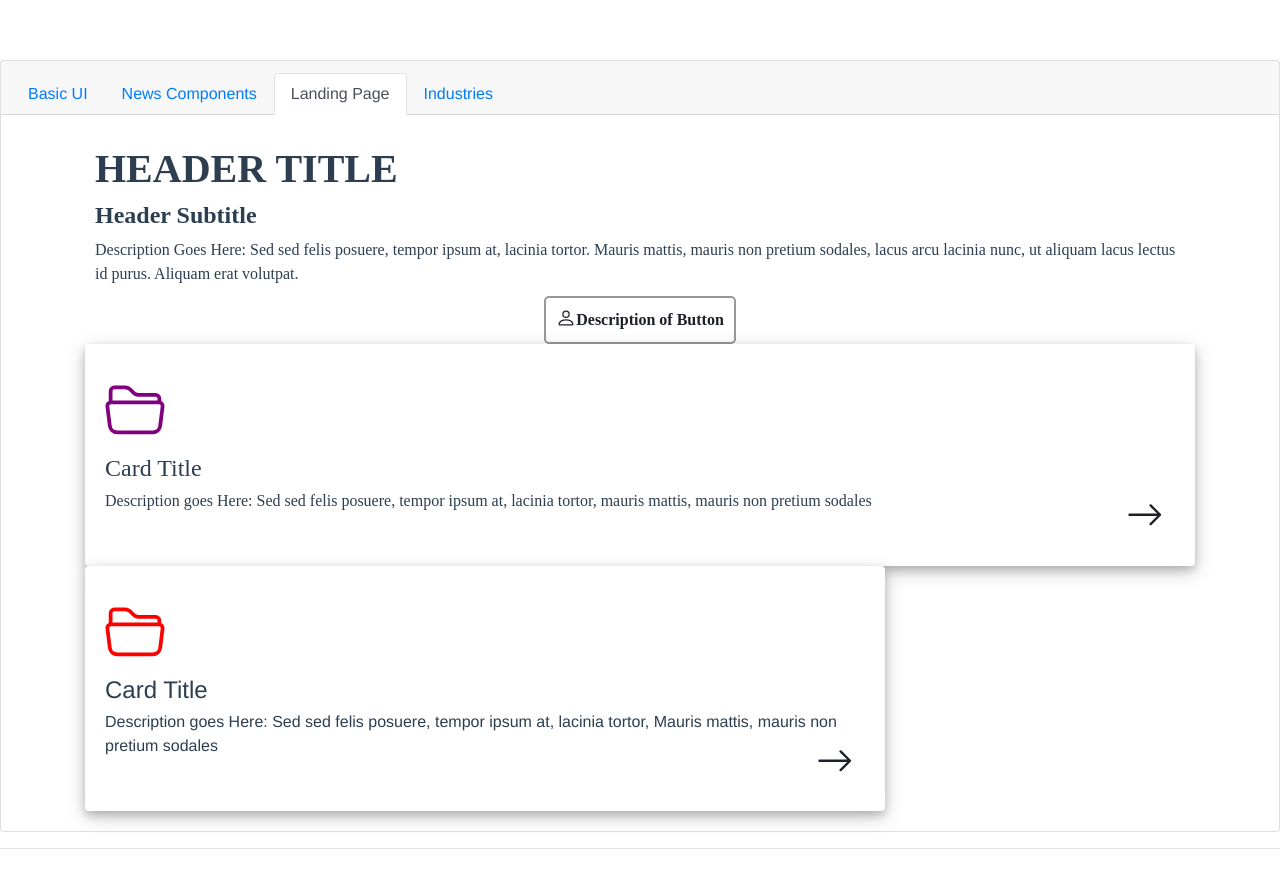
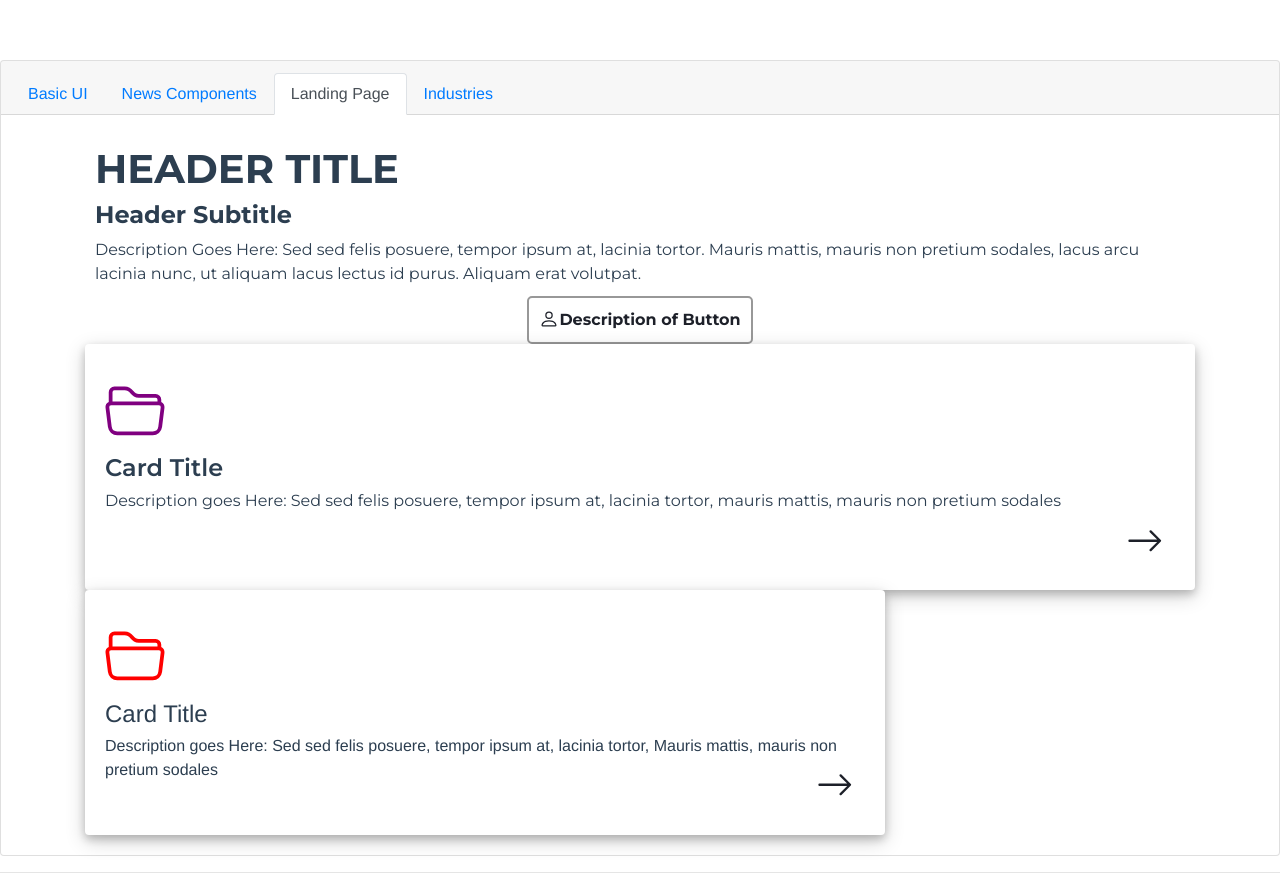
Before and after one commit to Impakter/SHARED.UI, a Vue app: page / in a window 1280 px wide. Both pictures are taken after a click on the tab "Landing Page". Before the commit the page ends 865 px from the top, so only its background shows below. Built offline with nearby package versions, Linux system fonts and the light colour scheme.

Commit message:
Adding google Font and adding icon attribute for card component

```diff
--- a/public/index.html
+++ b/public/index.html
@@ -5,7 +5,11 @@
     <meta http-equiv="X-UA-Compatible" content="IE=edge">
     <meta name="viewport" content="width=device-width,initial-scale=1.0">
     <link rel="icon" href="<%= BASE_URL %>favicon.ico">
+
     <title><%= htmlWebpackPlugin.options.title %></title>
+    <link rel="preconnect" href="https://fonts.gstatic.com">
+    <link href="https://fonts.googleapis.com/css2?family=Montserrat:ital,wght@0,100;0,200;0,300;0,400;0,500;0,600;0,700;0,800;0,900;1,100;1,200;1,300;1,400;1,500;1,600;1,700;1,800;1,900&display=swap" rel="stylesheet">
+
   </head>
   <body>
     <noscript>
--- a/src/App.vue
+++ b/src/App.vue
@@ -17,7 +17,7 @@
          <b-container>
           <header-description :headerTitle="'Header Title'" :headerSubtitle="' Header Subtitle'">Description Goes Here: Sed sed felis posuere, tempor ipsum at, lacinia tortor.  Mauris mattis, mauris non pretium sodales, lacus arcu lacinia nunc, ut aliquam lacus lectus id purus. Aliquam erat volutpat.</header-description>
           <action-button :btnIcon ="'person'" :btnDescription="'Description of Button'"/>
-          <card-item :cardTitle="'Card Title'" :cardIcon="'folder2-open'" :iconColor="'purple'">Description goes Here: Sed sed felis posuere, tempor ipsum at, lacinia tortor, mauris mattis, mauris non pretium sodales</card-item>
+          <card-item :cardTitle="'Card Title'" :cardIcon="'folder2-open'" :iconColor="'purple'" :buttonIcon="'arrow-right'">Description goes Here: Sed sed felis posuere, tempor ipsum at, lacinia tortor, mauris mattis, mauris non pretium sodales</card-item>
          <card-item-large :cardTitle="'Card Title'" :cardIcon="'folder2-open'" :iconColor="'red'">Description goes Here: Sed sed felis posuere, tempor ipsum at, lacinia tortor, Mauris mattis, mauris non pretium sodales</card-item-large>
           </b-container>
         </b-tab>
--- a/src/components/LandingPage/CardItem.vue
+++ b/src/components/LandingPage/CardItem.vue
@@ -8,7 +8,7 @@
 
     <slot></slot>
 
-    <b-button id="btnArrow" @click="btnAction"><b-icon icon="arrow-right"></b-icon></b-button>
+    <b-button id="btnArrow" @click="btnAction"><b-icon :icon="buttonIcon"></b-icon></b-button>
   </b-card>
 
 </template>
@@ -19,20 +19,27 @@
   props: {
     cardTitle: String,
     cardIcon: String,
-    iconColor: String
+    iconColor: String,
+    buttonIcon: String,
   }
 }
 
 </script>
 
 <style scoped>
+*{
+  font-family: 'Montserrat', sans-serif;
+}
+#cardItem{
 
-#cardItem{
-  font-family: 'Montserrat';
 text-align: left;
 box-shadow: 0 4px 8px 0 rgba(0, 0, 0, 0.2), 0 6px 20px 0 rgba(0, 0, 0, 0.19);
 border: none;
 }
+.card-title{
+  font-weight:600;
+}
+
 #headerIcon{
 padding: 0;
 text-align: left;
```
